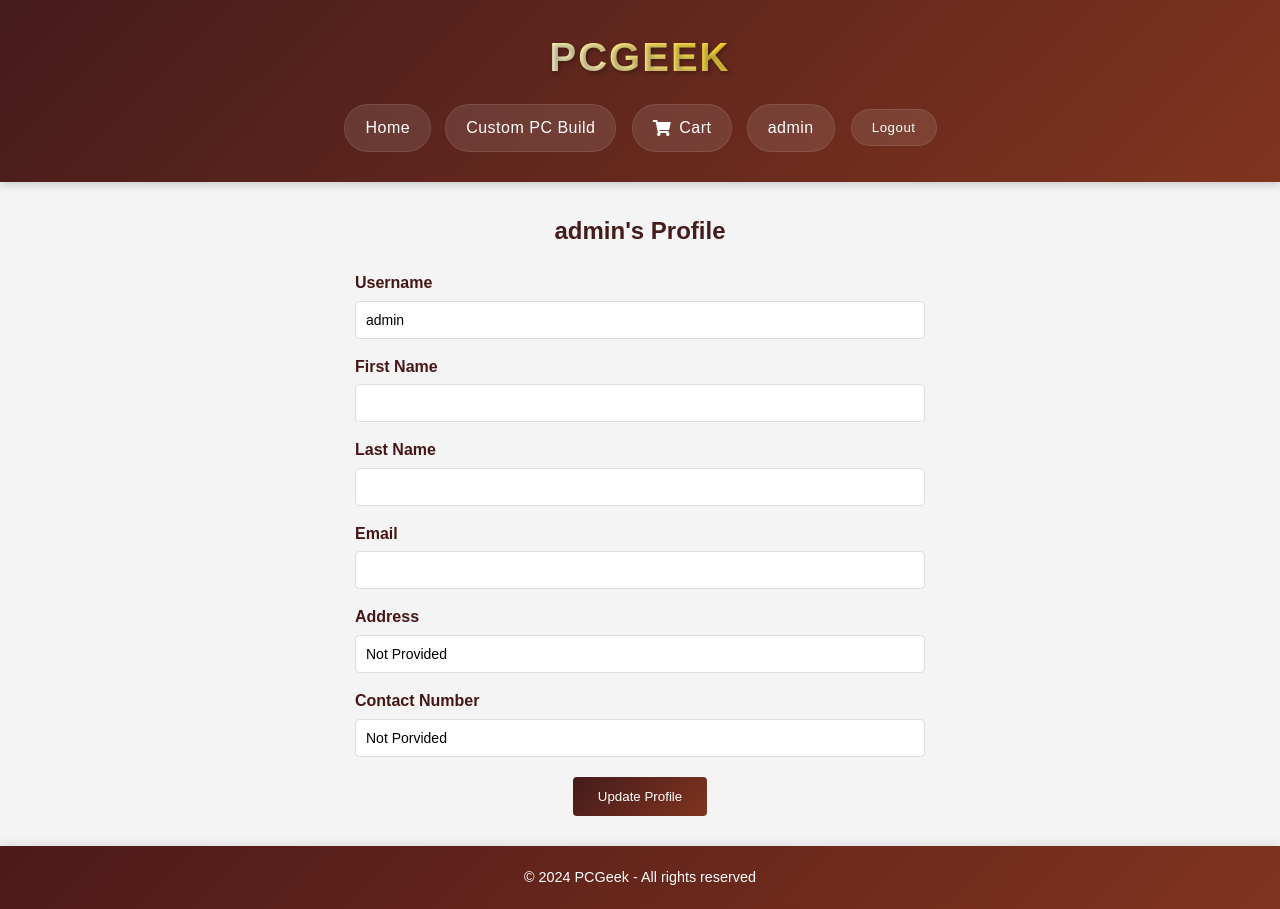
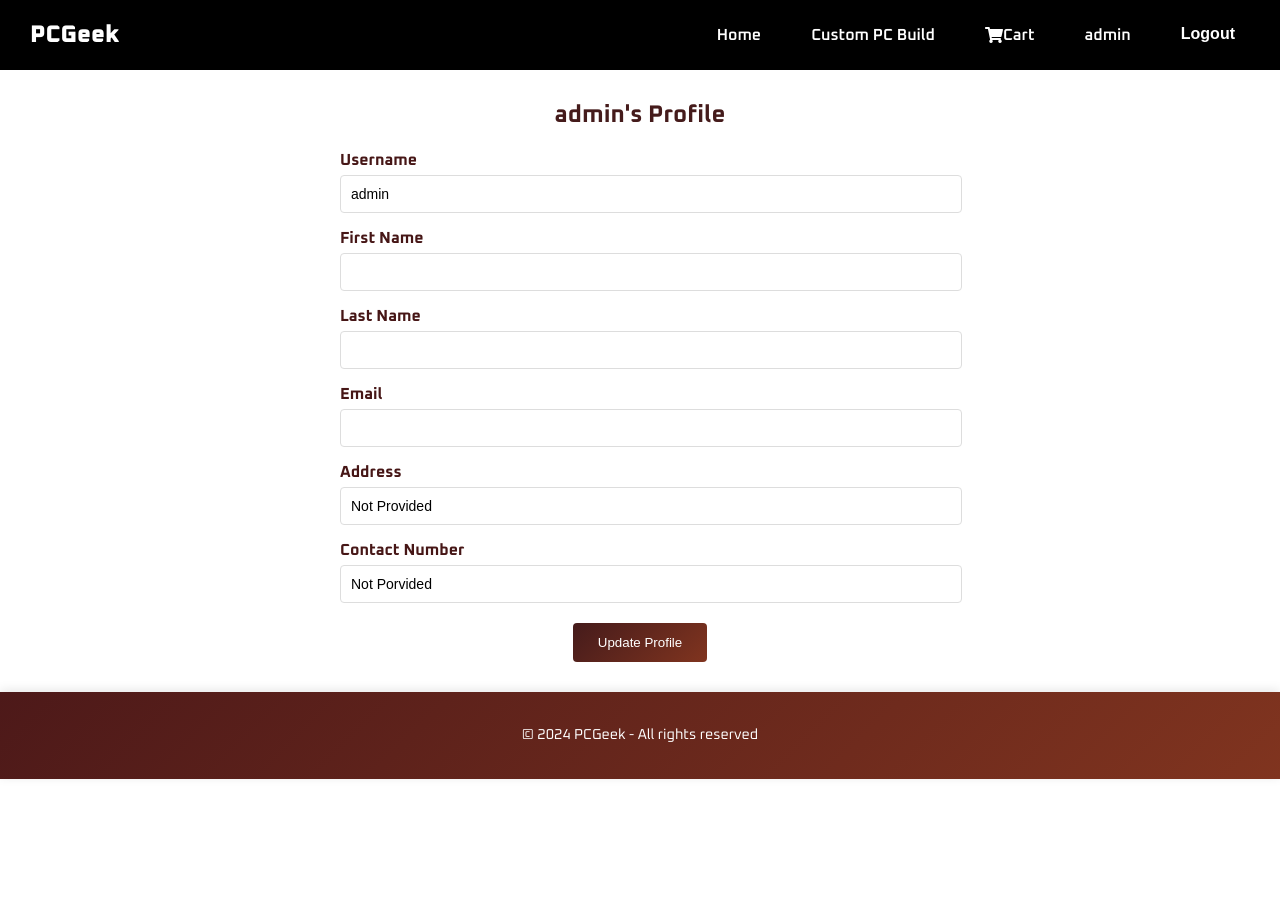
Before and after one commit to nischal-0016/Django_ecommerce, a Django app: page /profile/ in a window 1280 px wide. After the commit the page ends 779 px from the top, so only its background shows below. Run offline with Django 5.2, Linux system fonts and the light colour scheme; a user stored in the database is signed in; data comes from the database, SQL or seed files in the repository; both versions use the stored data as it was after the commit.

Commit message:
styleing

```diff
--- a/store/static/css/login.css
+++ b/store/static/css/login.css
@@ -1,4 +1,4 @@
-@import url('https://fonts.googleapis.com/css2?family=Ubuntu:ital,wght@0,300;0,400;0,500;0,700&display=swap');
+@import url('https://fonts.googleapis.com/css2?family=Oxanium:wght@200..800&display=swap');
 
 body {
     margin: 0;
--- a/store/static/css/profile.css
+++ b/store/static/css/profile.css
@@ -1,119 +1,111 @@
-@import url('https://fonts.googleapis.com/css2?family=Ubuntu:ital,wght@0,300;0,400;0,500;0,700&display=swap');
-* {
+@import url('https://fonts.googleapis.com/css2?family=Oxanium:wght@200..800&display=swap');
+
+body {
+    font-family: 'Oxanium', sans-serif;
     margin: 0;
     padding: 0;
+    background-color: white;
+    color: black;
     box-sizing: border-box;
 }
 
-body {
-    font-family: Arial, sans-serif;
-    background-color: #f4f4f4;
-    color: #461616;
-    line-height: 1.6;
+/* Header (Navbar + Title) */
+header {
+    background-color: black;
+    display: flex;
+    justify-content: space-between;
+    align-items: center;
+    padding: 15px 30px;
+    width: 100%;
+    box-sizing: border-box;
 }
 
-header {
-    text-align: center;
-    background: linear-gradient(135deg, #451b1b 0%, #80341f 100%);
-    color: #ffffff;
-    padding: 20px 0;
-    box-shadow: 0 2px 10px rgba(0, 0, 0, 0.2);
+/* PCGeek Title */
+header h1 {
+    color: white;
+    font-size: 24px;
+    font-weight: 800;
+    margin: 0;
 }
 
-header h1 {
-    font-size: 2.5em;
-    margin: 0;
-    text-transform: uppercase;
-    letter-spacing: 2px;
-    text-shadow: 2px 2px 4px rgba(0, 0, 0, 0.3);
-    background: linear-gradient(45deg, #fff, #ffd700);
-    -webkit-background-clip: text;
-    background-clip: text;
-    color: transparent;
-    display: inline-block;
-    padding: 5px 15px;
-    transition: transform 0.3s ease;
+/* Navbar Container */
+.nav-container {
+    display: flex;
+    align-items: center;
+    gap: 20px;
 }
 
-header h1:hover {
-    transform: scale(1.05);
+/* Navbar Links */
+nav {
+    display: flex;
+    gap: 20px;
+    flex-wrap: wrap;
 }
 
-/* Navigation Bar Styling */
-nav {
+nav a, .logout-button, .login-button {
+    color: white;
+    text-decoration: none;
+    font-size: 16px;
+    font-weight: 600;
+    padding: 10px 15px;
+    transition: 0.3s;
     display: flex;
-    justify-content: center;
     align-items: center;
-    padding: 10px 0;
-    gap: 15px;
 }
 
-nav a,
-.logout-button {
-    position: relative;
-    color: #ffffff;
-    text-decoration: none;
-    padding: 10px 20px;
-    border-radius: 25px;
-    font-weight: 500;
-    letter-spacing: 0.5px;
-    background: rgba(255, 255, 255, 0.1);
-    backdrop-filter: blur(5px);
-    transition: all 0.3s ease;
-    border: 1px solid rgba(255, 255, 255, 0.1);
-    overflow: hidden;
+/* Hover Effect */
+nav a:hover, .logout-button:hover, .login-button:hover {
+    background-color: rgb(159, 13, 13);
+    border-radius: 5px;
 }
 
-nav a::before,
-.logout-button::before {
-    content: '';
-    position: absolute;
-    top: 0;
-    left: -100%;
-    width: 100%;
-    height: 100%;
-    background: linear-gradient(90deg, transparent, rgba(255, 255, 255, 0.2), transparent);
-    transition: 0.5s;
+/* Logout Button */
+.logout-button {
+    background: none;
+    border: none;
+    cursor: pointer;
 }
 
-nav a:hover::before,
-.logout-button:hover::before {
-    left: 100%;
+/* Profile-specific Style Adjustments */
+.profile-button {
+    color: white;
+    font-size: 16px;
+    font-weight: 600;
+    padding: 10px 15px;
+    transition: 0.3s;
+    display: flex;
+    align-items: center;
 }
 
-nav a:hover,
-.logout-button:hover {
-    background: rgba(255, 255, 255, 0.2);
-    transform: translateY(-2px);
-    box-shadow: 0 5px 15px rgba(0, 0, 0, 0.2);
+/* Cart Icon Style */
+.cart-icon {
+    color: white;
+    font-size: 16px;
+    font-weight: 600;
+    padding: 10px 15px;
+    display: flex;
+    align-items: center;
 }
 
-/* Cart Icon Styling */
-.cart-icon {
-    position: relative;
-    font-size: 1rem;
-    padding: 10px 20px !important;
-    display: flex;
-    align-items: center;
-    gap: 8px;
+/* Profile Page Popup */
+.popup {
+    background-color: rgb(0, 128, 0);
+    color: white;
+    padding: 10px;
+    display: none;
+    position: fixed;
+    top: 50%;
+    left: 50%;
+    transform: translate(-50%, -50%);
+    border-radius: 5px;
+    font-size: 16px;
+    z-index: 1000;
 }
 
-.cart-icon .cart-count {
-    position: absolute;
-    top: -5px;
-    right: 5px;
-    background-color: #ff4444;
-    color: white;
-    border-radius: 50%;
-    padding: 2px 6px;
-    font-size: 0.7rem;
-    line-height: 1;
-    box-shadow: 0 2px 5px rgba(0, 0, 0, 0.2);
+.popup.show {
+    display: block;
 }
 
-.cart-icon i {
-    font-size: 1rem;
-}
 
 /* Main Content Styling */
 .container {
--- a/store/static/css/register.css
+++ b/store/static/css/register.css
@@ -1,4 +1,4 @@
-@import url('https://fonts.googleapis.com/css2?family=Ubuntu:ital,wght@0,300;0,400;0,500;0,700;1,300;1,400;1,500;1,700&display=swap');
+@import url('https://fonts.googleapis.com/css2?family=Oxanium:wght@200..800&display=swap');
 body {
     margin: 0;
     font-family: 'Ubuntu', sans-serif;
--- a/store/templates/store/login.html
+++ b/store/templates/store/login.html
@@ -5,6 +5,7 @@
     <meta charset="UTF-8">
     <meta name="viewport" content="width=device-width, initial-scale=1.0">
     <title>Login - PCGeek</title>
+    <link href="https://cdnjs.cloudflare.com/ajax/libs/font-awesome/6.0.0-beta3/css/all.min.css" rel="stylesheet">
     <link rel="stylesheet" type="text/css" href="{% static 'css/login.css' %}">
 </head>
 <body style="background: url('{% static 'images/register.jpg' %}') no-repeat center center fixed; background-size: cover;">
--- a/store/templates/store/register.html
+++ b/store/templates/store/register.html
@@ -5,7 +5,7 @@
     <meta charset="UTF-8">
     <meta name="viewport" content="width=device-width, initial-scale=1.0">
     <title>Register - PCGeek</title>
-    <link href="https://fonts.googleapis.com/css2?family=Ubuntu:ital,wght@0,300;0,400;0,500;0,700;1,300;1,400;1,500;1,700&display=swap" rel="stylesheet">
+    <link href="https://cdnjs.cloudflare.com/ajax/libs/font-awesome/6.0.0-beta3/css/all.min.css" rel="stylesheet">
     <link rel="stylesheet" type="text/css" href="{% static 'css/register.css' %}">
 
 </head>
```
Also changed, not shown: store/static/css/cart.css (+47 -72 lines), store/static/css/custombuild.css (+56 -101 lines), store/static/css/home.css (+9 -9 lines), store/templates/store/cart.html (+12 -19 lines), store/templates/store/custom_pc_build.html (+7 -3 lines), db.sqlite3. Lines whose indentation alone changed are shown as unchanged.
